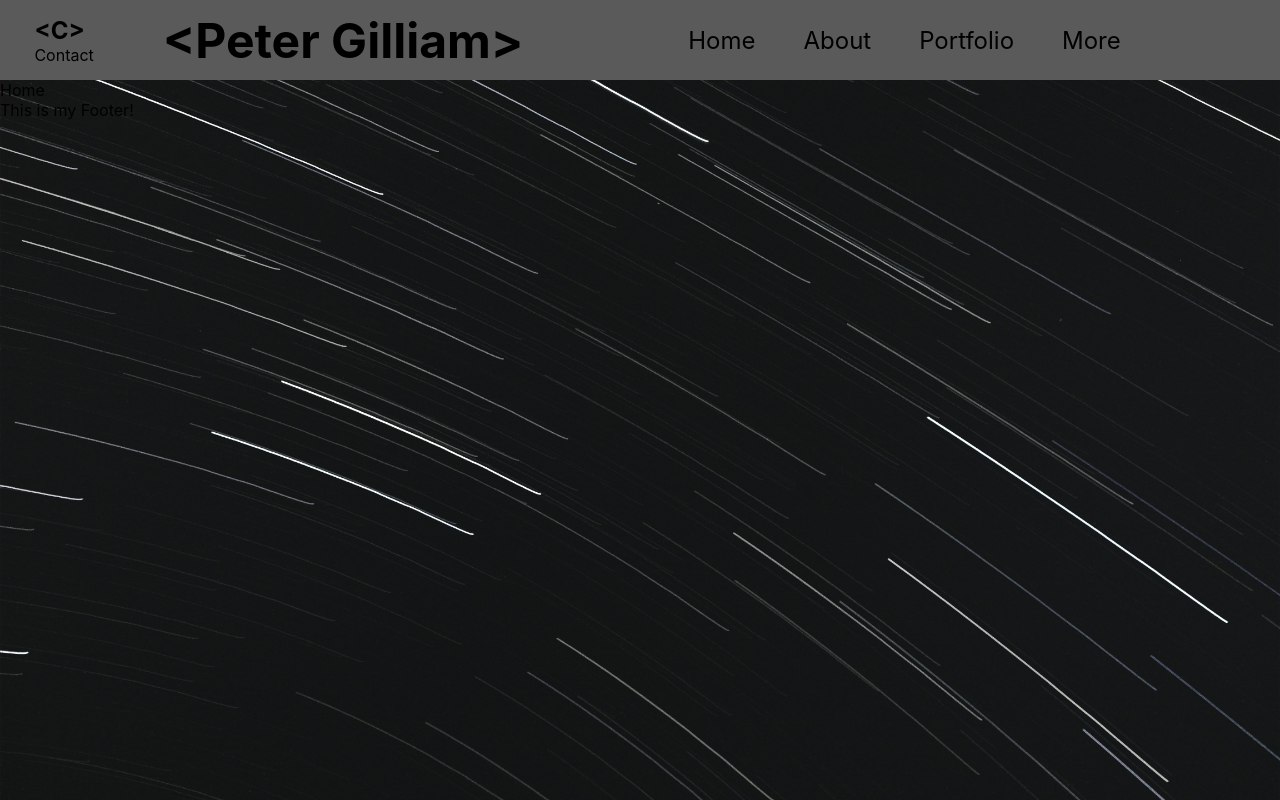
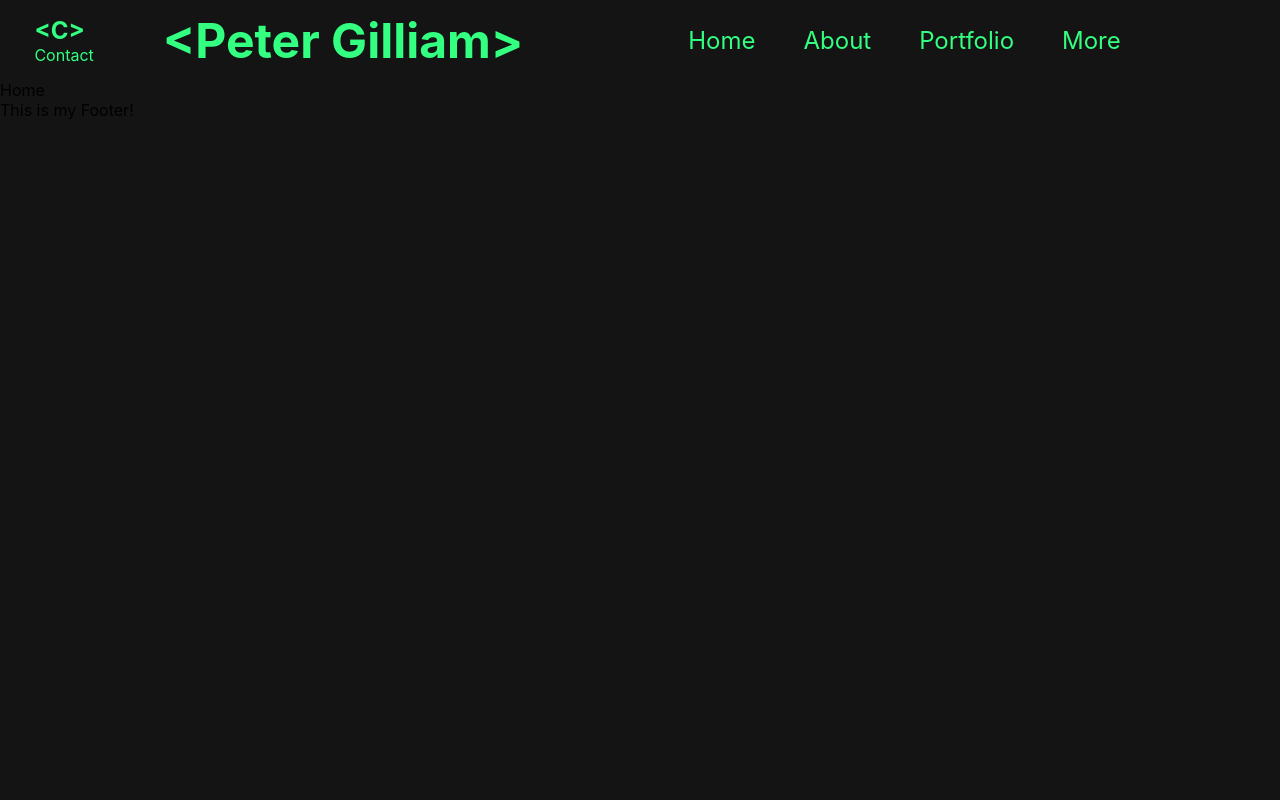
Before and after one commit to MrMVPeter/website-portfolio, a React (Create React App) app: page / in a window 1280 px wide. Built offline with nearby package versions, Linux system fonts and the light colour scheme; a web font is replaced by a local one.

Commit message:
Theme Changes

```diff
--- a/src/App.scss
+++ b/src/App.scss
@@ -1,5 +1,7 @@
+@use "./abstracts/colors" as c;
 #App {
     height: 100vh;
     display: flex;
     flex-direction: column;
+    background-color: c.$primary_black;
 }
--- a/src/abstracts/_colors.scss
+++ b/src/abstracts/_colors.scss
@@ -1,7 +1,13 @@
 //PRIMARYS
-$primary_black: rgb(25, 25, 20);
+$primary_black: rgb(20, 20, 20);
+$primary_neon: rgb(51, 255, 128);
+$primary_navy: rgb(10, 46, 54);
 $pGrey: grey;
 
-// GREYS
+// SECONDARY
+$second_black: rgb(30, 30, 30);
 $grey0: rgb(90, 90, 90);
 $grey1: rgb(120, 120, 120);
+
+// FADDED
+$fadded_neon: rgba(51, 255, 128, 0.60);
--- a/src/components/NavBar/index.scss
+++ b/src/components/NavBar/index.scss
@@ -4,7 +4,6 @@
 nav {
     // POS & Apperance;
     height: 5em;
-    background-color: c.$grey0;
 
     // LAYOUT
     display: flex;
@@ -15,7 +14,7 @@ nav {
         text-decoration: none;
         h1, p {
             margin: 0;
-            color: black;
+            color: c.$primary_neon;
         }
     }
 
@@ -26,6 +25,7 @@ nav {
         h1 {
             font-size: min(3em, 8vw);
             margin: 0;
+            color: c.$primary_neon;
         }
     }
 
@@ -38,7 +38,7 @@ nav {
             // direction: none;
             margin: 0 1em;
             font-size: 1.5em;
-            color: black;
+            color: c.$primary_neon;
         }
     }
 
@@ -59,8 +59,8 @@ nav {
             margin: 6px 0;
             position: relative;
 
-            background-color: black;
-            border-radius: px;
+            background-color: c.$primary_neon;
+            border-radius: 2px;
 
             transform-origin: (width / 2) 0;
             transition-duration: 600ms;
@@ -78,7 +78,6 @@ nav {
     width: 100%;
     margin: 0 0;
     padding: 0 0;
-    background-color: black;
 
     transition: all 600ms;
     li {
@@ -86,7 +85,10 @@ nav {
         padding: 1em 0;
         a {
             text-decoration: none;
-            color: black;
+            color: c.$primary_neon;
+            padding: 0.5em 4em;
+            background-color: c.$second_black;
+            border-radius: 1em;
         }
     }
 }
@@ -96,7 +98,7 @@ nav {
     #hamburger:hover {
         span:nth-child(2) {
             transform: translateX(10px);
-            background-color: grey;
+            background-color: c.$fadded_neon;
         }
     }
 }
@@ -211,26 +213,20 @@ nav {
 // Enter
 .dropMenu-enter #dropDownMenu{
     left: -100%;
-    background-color: rgba(128, 128, 128, 0.75);
 }
 .dropMenu-enter-active #dropDownMenu{
     left: 0;
-    background-color: rgba(128, 128, 128, 0.75);
 }
 .dropMenu-enter-done #dropDownMenu{
     left: 0;
-    background-color: rgba(128, 128, 128, 0.75);
 }
 // Exit
 .dropMenu-exit #dropDownMenu{
     left: 0;
-    background-color: rgba(128, 128, 128, 0.75);
 }
 .dropMenu-exit-active #dropDownMenu{
     left: -100%;
-    background-color: rgba(128, 128, 128, 0.75);
 }
 .dropMenu-exit-done #dropDownMenu{
     left: -100%;
-    background-color: rgba(128, 128, 128, 0.75);
 }
--- a/src/index.scss
+++ b/src/index.scss
@@ -1,11 +1,14 @@
-@use "./abstracts/colors" as colors;
+@use "./abstracts/colors" as c;
+html {
+  // background-color: var(colors.$primary_black);
+}
 body {
-  background-color: var(colors.$primary_black);
-  background-image: url(./assets/stars_BG.jpg);
-  background-position: center;
-  background-repeat: no-repeat;
-  background-attachment: fixed;
-  background-size: cover;
+  // background-color: var(colors.$primary_black);
+  // background-image: url(./assets/stars_BG.jpg);
+  // background-position: center;
+  // background-repeat: no-repeat;
+  // background-attachment: fixed;
+  // background-size: cover;
   margin: 0;
   font-family: -apple-system, BlinkMacSystemFont, 'Segoe UI', 'Roboto', 'Oxygen',
     'Ubuntu', 'Cantarell', 'Fira Sans', 'Droid Sans', 'Helvetica Neue',
```
Also changed, not shown: public/manifest.json.
